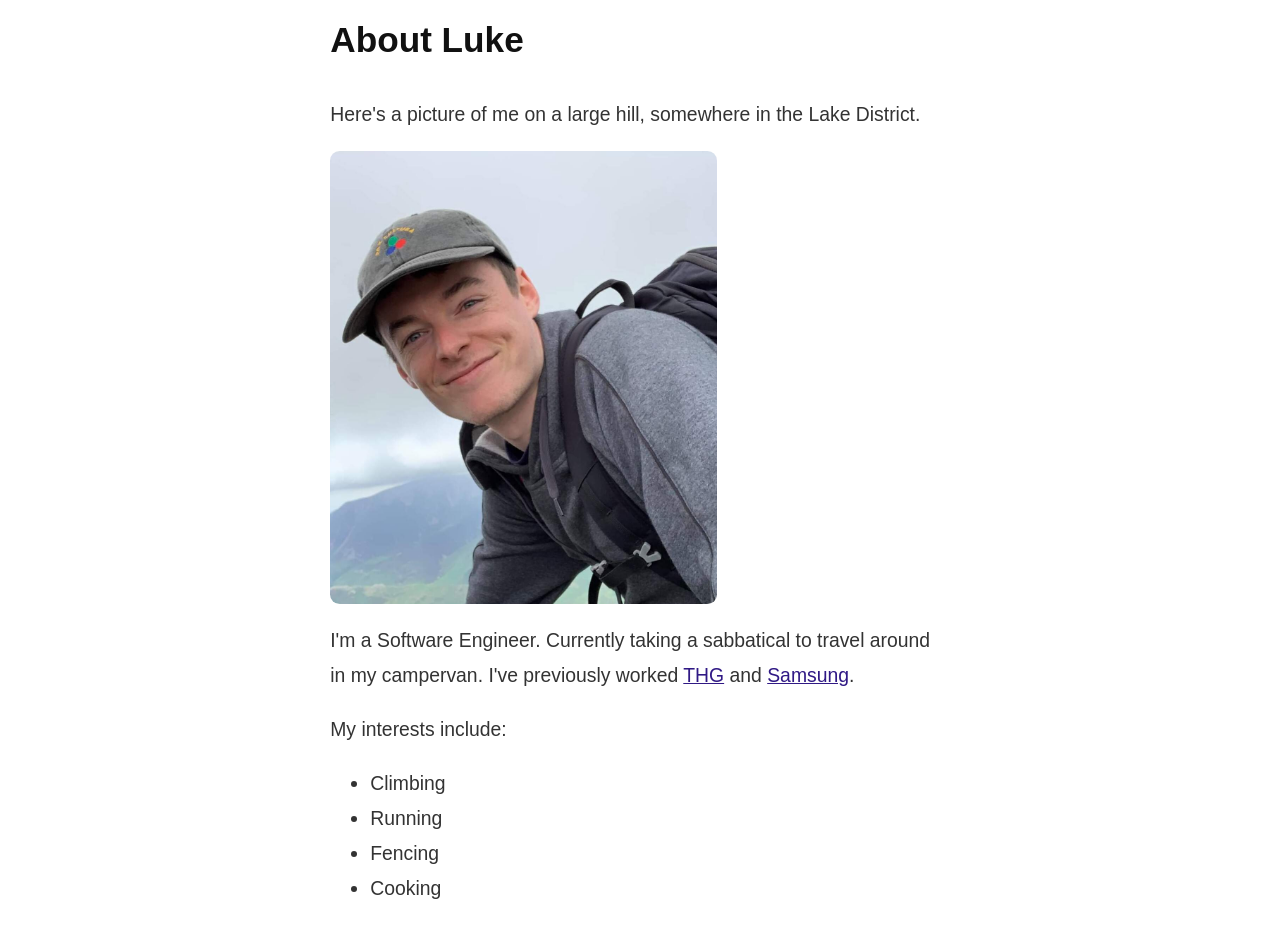
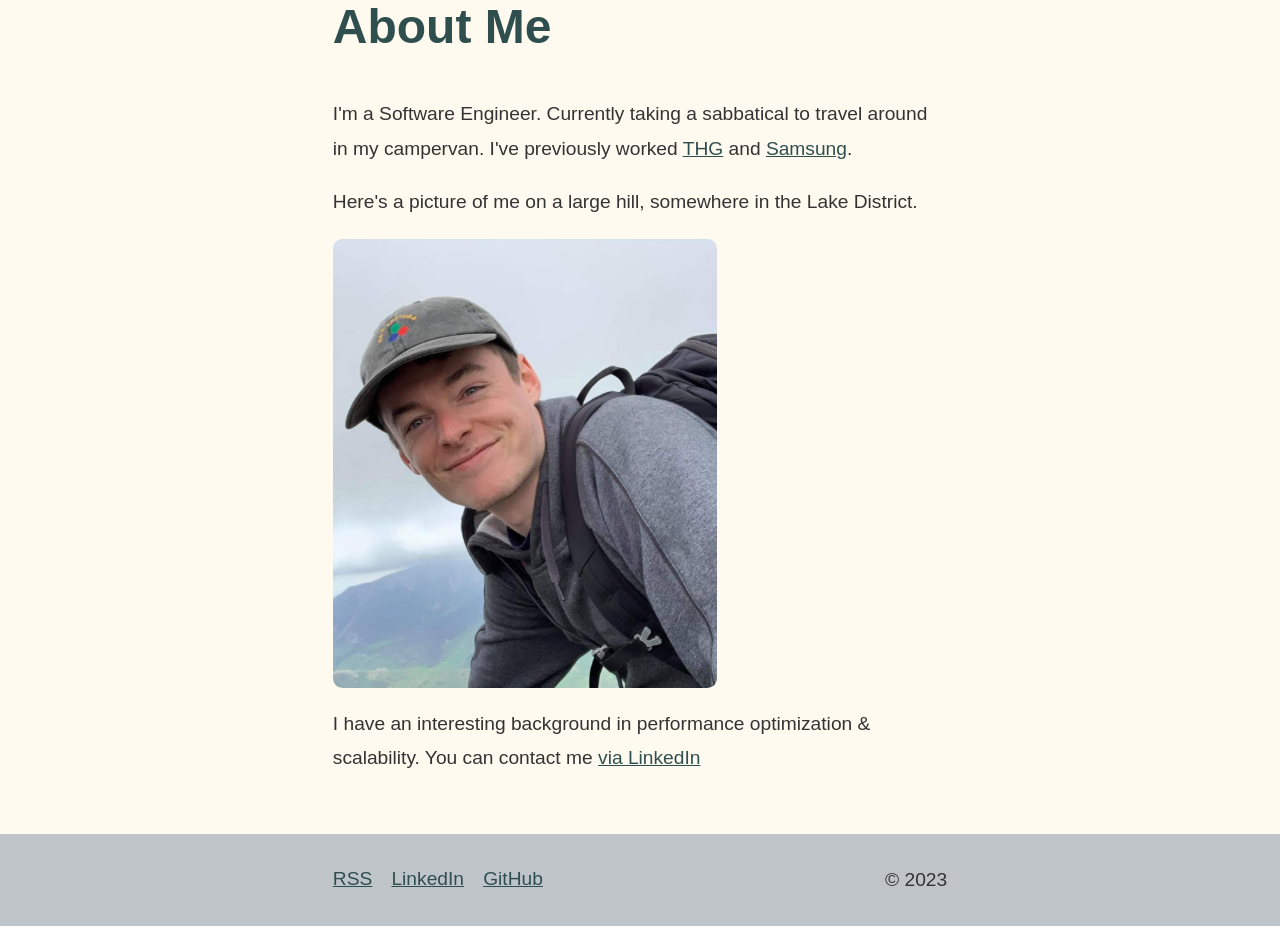
Before and after one commit to loks0n/loks0n.github.io, a SvelteKit app: page /about in a window 1280 px wide. Shown: the part 120-1052 px from the top of the page. Built offline with nearby package versions, Linux system fonts and the light colour scheme.

Commit message:
feat: new styles, projects page

```diff
--- a/package.json
+++ b/package.json
@@ -33,7 +33,8 @@
 		"svelte-sitemap": "^2.6.0",
 		"tslib": "^2.5.0",
 		"typescript": "^5.0.3",
-		"vite": "^4.2.1"
+		"vite": "^4.2.1",
+		"svelte-highlight": "^7.2.1"
 	},
 	"type": "module"
 }
--- a/src/app.css
+++ b/src/app.css
@@ -8,7 +8,6 @@
 	margin: 0;
 	padding: 0;
 	font: inherit;
-	font-size: 1.1rem;
 }
 
 ul {
@@ -22,6 +21,7 @@ nav > ul {
 body {
 	color: #333333;
 	font-family: 'Work SansVariable', sans-serif;
+	font-size: 1.2rem;
 }
 
 img,
@@ -32,7 +32,8 @@ video {
 	max-width: 100%;
 }
 
-article {
+article,
+article > section {
 	display: flex;
 	flex-direction: column;
 	gap: 1em;
@@ -44,40 +45,56 @@ ul {
 }
 
 h1 {
-	font-size: 2rem;
-	font-weight: 600;
+	font-size: 3rem;
+	font-weight: 900;
 	color: #111111;
 	line-height: 1.1;
-	margin-bottom: 1.5em;
+	margin-bottom: 0.5em;
+	color: darkslategray;
 }
 
 h2 {
-	font-size: 1.5rem;
-	font-weight: 500;
+	font-size: 2rem;
+	font-weight: 800;
 	margin-top: 1em;
+	color: darkslategray;
 }
 
 h3 {
-	font-size: 1.2rem;
-	font-weight: 400;
+	font-size: 1.5rem;
+	font-weight: 700;
 	color: #333333;
 	margin-top: 1em;
+	color: darkslategray;
 }
 
 @supports (font-variation-settings: normal) {
 	h1 {
-		font-variation-settings: 'wght' 600;
+		font-variation-settings: 'wght' 900;
 	}
 
 	h2 {
-		font-variation-settings: 'wght' 500;
+		font-variation-settings: 'wght' 800;
+	}
+
+	h2 {
+		font-variation-settings: 'wght' 700;
 	}
 }
 
 a {
-	color: #301985;
+	color: darkslategray;
 }
 
 a:visited {
-	color: #221359;
+	filter: brightness(0.8);
 }
+
+pre {
+	font-size: 0.9rem;
+	font-family: monospace;
+}
+
+code {
+	border-radius: 0.5em;
+}
--- /dev/null
+++ b/src/lib/components/Footer.svelte
@@ -0,0 +1,57 @@
+<div>
+	<footer>
+		<ul>
+			<li>
+				<a href="/rss.xml" target="_blank" rel="noreferer">RSS</a>
+			</li>
+			<li>
+				<a
+					role="button"
+					class="outline"
+					target="_blank"
+					rel="noreferer"
+					href="https://linkedin.com/in/lukebsilver">LinkedIn</a
+				>
+			</li>
+			<li>
+				<a
+					role="button"
+					class="outline"
+					target="_blank"
+					rel="noreferer"
+					href="https://github.com/loks0n">GitHub</a
+				>
+			</li>
+		</ul>
+		<small>© 2023</small>
+	</footer>
+</div>
+
+<style>
+	div {
+		margin-top: 1.5em;
+		width: 100%;
+		display: flex;
+		background-color: rgb(191, 196, 200);
+	}
+	footer {
+		width: 100%;
+		display: flex;
+		margin: 0 auto;
+		justify-content: space-between;
+		align-items: center;
+		display: flex;
+		max-width: 35em;
+	}
+
+	small {
+		padding: 1.5em;
+	}
+
+	ul {
+		list-style: none;
+		display: flex;
+		padding: 1.5em;
+		gap: 1em;
+	}
+</style>
--- a/src/lib/components/Nav.svelte
+++ b/src/lib/components/Nav.svelte
@@ -8,18 +8,12 @@
 			<a href="/" class:secondary={$page.url.pathname === '/'}>Blog</a>
 		</li>
 		<li>
-			<a href="/about" class:secondary={$page.url.pathname === '/about'}>About</a>
-		</li>
-		<li>
-			<a href="/rss.xml" target="_blank">RSS</a>
+			<a href="/projects" class:secondary={$page.url.pathname === '/projects'}>Projects</a>
 		</li>
 	</ul>
 	<ul>
 		<li>
-			<a role="button" class="outline" href="https://linkedin.com/in/lukebsilver">LinkedIn</a>
-		</li>
-		<li>
-			<a role="button" class="outline" href="https://github.com/loks0n">GitHub</a>
+			<a href="/about" class:secondary={$page.url.pathname === '/about'}>About</a>
 		</li>
 	</ul>
 </nav>
--- a/src/routes/(index)/+page.svelte
+++ b/src/routes/(index)/+page.svelte
@@ -9,6 +9,8 @@
 	<title>{SITE_TITLE}</title>
 </svelte:head>
 
+<article>
+	<h1>My Blog</h1>
 	<ul>
 		<hr />
 		{#each data.posts as post}
@@ -23,6 +25,7 @@
 			<hr />
 		{/each}
 	</ul>
+</article>
 
 <style>
 	small {
--- a/src/routes/about/+page.svelte
+++ b/src/routes/(pages)/about/+page.svelte
@@ -3,11 +3,7 @@
 </script>
 
 <article>
-	<h1>About Luke</h1>
-
-	<p>Here's a picture of me on a large hill, somewhere in the Lake District.</p>
-
-	<img alt="My face" src={meSrc} />
+	<h1>About Me</h1>
 
 	<p>
 		I'm a <strong>Software Engineer</strong>. Currently taking a sabbatical to travel around in my
@@ -15,15 +11,15 @@
 		<a href="https://samsung.com">Samsung</a>.
 	</p>
 
-	<p>My interests include:</p>
-	<ul>
-		<li>Climbing</li>
-		<li>Running</li>
-		<li>Fencing</li>
-		<li>Cooking</li>
-	</ul>
+	<p>Here's a picture of me on a large hill, somewhere in the Lake District.</p>
 
-	<p>You can contact me <a href="https://www.linkedin.com/in/lukebsilver/">via LinkedIn</a></p>
+	<img alt="My face" src={meSrc} />
+
+	<p>
+		I have an interesting background in performance optimization & scalability. You can contact me <a
+			href="https://www.linkedin.com/in/lukebsilver/">via LinkedIn</a
+		>
+	</p>
 </article>
 
 <style>
--- /dev/null
+++ b/src/routes/(pages)/projects/+page.server.ts
@@ -0,0 +1 @@
+export const prerender = true;
--- /dev/null
+++ b/src/routes/(pages)/projects/+page.svelte
@@ -0,0 +1,15 @@
+<article>
+	<h1>My Projects</h1>
+	<ul>
+		<li>
+			<a href="/projects/rapid-draughts">rapid-draughts</a> - A super speedy, blazing fast, rocket-powered
+			TypeScript draughts/checkers engine with move validation, AI and game history.
+		</li>
+	</ul>
+</article>
+
+<style>
+	a {
+		font-weight: bold;
+	}
+</style>
--- /dev/null
+++ b/src/routes/(pages)/projects/rapid-draughts/+page.server.ts
@@ -0,0 +1 @@
+export const prerender = true;
--- a/src/routes/+layout.svelte
+++ b/src/routes/+layout.svelte
@@ -6,6 +6,7 @@
 	import { SITE_TITLE } from '$lib/config';
 	import { onMount } from 'svelte';
 	import { dev } from '$app/environment';
+	import Footer from '$lib/components/Footer.svelte';
 
 	onMount(() => {
 		if (!dev) splitbee.init();
@@ -21,6 +22,7 @@
 	<div>
 		<slot />
 	</div>
+	<Footer />
 </main>
 
 <style>
@@ -29,8 +31,8 @@
 		min-height: 100dvh;
 		display: grid;
 		justify-items: center;
-		gap: 1em;
 		grid-template-rows: auto 1fr auto;
+		background-color: rgb(255, 250, 239);
 	}
 
 	div {
```
Also changed, not shown: src/routes/(pages)/projects/rapid-draughts/+page.svelte (added, +89 -0 lines), src/routes/(pages)/about/+page.server.ts (renamed from src/routes/about/+page.server.ts), src/routes/(pages)/about/me.jpeg (renamed from src/routes/about/me.jpeg), 1 other file (tests, documents, lock files or other folders). Lines whose indentation alone changed are shown as unchanged.
